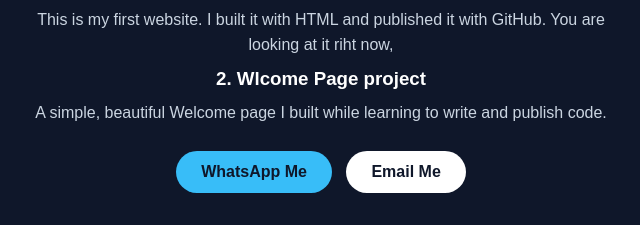
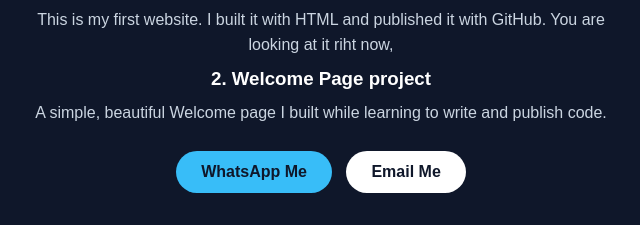
Before and after one commit to Benjamin-Gadi/my-portfolio, a plain HTML site: page index.html in a window 1280 px wide. Shown: the part 544-769 px from the top of the page, 319-959 px from the left. Drawn offline with Linux system fonts and the light colour scheme.

Commit message:
fixed spelling

```diff
--- a/index.html
+++ b/index.html
@@ -34,7 +34,7 @@ p{color:#cbd5e1;line-height:1.6;max-width:600px;margin:10px auto}
 <h2>My project</h2>
 <h3>1. My potfolio Website</h3>
 <p>This is my first website. I built it with HTML and published it with GitHub. You are looking at it riht now,</p>
-<h3>2. Wlcome Page project</h3>
+<h3>2. Welcome Page project</h3>
 <p>A simple, beautiful Welcome page I built while learning to write and publish code.</p>
 <a class="btn" href="https://wa.me/233534233249">WhatsApp Me</a>
 <a class="btn" style="background:white" href="mailto:benjii3479@gmail.com">Email Me</a>
```
